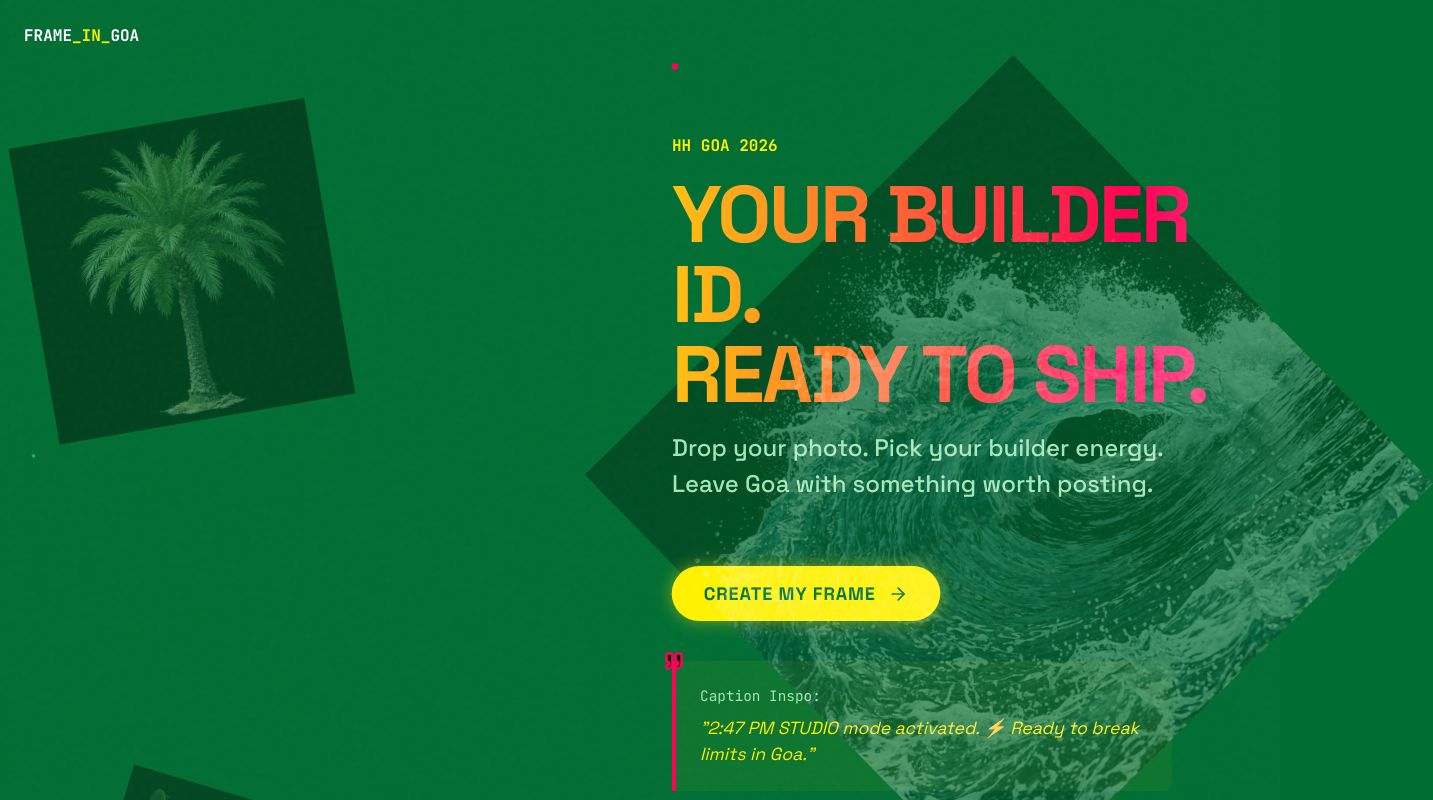
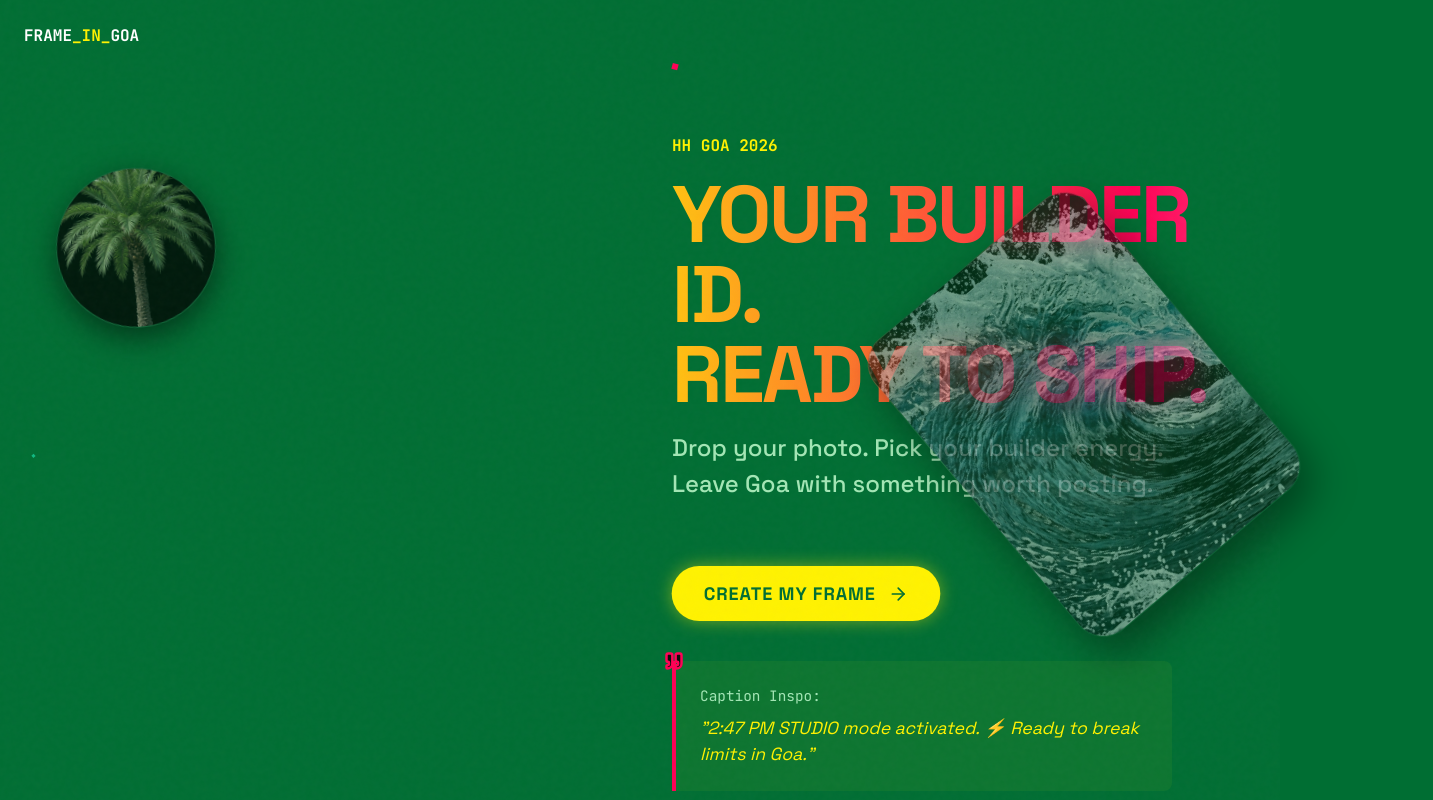
Before and after one commit to yeulsanket/goa----hakathaon, a React (Vite) app: page / in a window 1280 px wide. Shown: the top 800 px of the page, 1433 px wide, since content can reach past the window. Built offline with nearby package versions, Linux system fonts and the light colour scheme; a web font is replaced by a local one.

Commit message:
style: wrap images in professional glassmorphic UI containers

```diff
--- a/src/components/LandingView.tsx
+++ b/src/components/LandingView.tsx
@@ -32,12 +32,19 @@ export function LandingView({ onStart }: LandingViewProps) {
     <div className="grid-layout animate-fade-in" style={{ position: 'relative' }}>
       <style>{FLOAT_STYLES}</style>
 
-      {/* Floating Real Images */}
-      <img src="/palm.jpg" style={{ position: 'absolute', top: '5%', left: '0%', width: '300px', opacity: 0.4, mixBlendMode: 'screen', animation: 'float-1 6s ease-in-out infinite', zIndex: 0, pointerEvents: 'none' }} alt="" />
-      <img src="/plane.jpg" style={{ position: 'absolute', bottom: '15%', left: '5%', width: '250px', opacity: 0.35, mixBlendMode: 'screen', animation: 'float-2 7s ease-in-out infinite', zIndex: 0, pointerEvents: 'none' }} alt="" />
+      {/* Sleek UI Asset Containers (Professional Bento/Orb Style) */}
+      <div style={{ position: 'absolute', top: '10%', left: '2%', width: '160px', height: '160px', borderRadius: '50%', overflow: 'hidden', border: '1px solid rgba(255,255,255,0.08)', backdropFilter: 'blur(12px)', background: 'rgba(0,0,0,0.2)', animation: 'float-1 8s ease-in-out infinite', display: 'flex', alignItems: 'center', justifyContent: 'center', boxShadow: '0 10px 30px rgba(0,0,0,0.5)' }}>
+        <img src="/palm.jpg" style={{ width: '140%', opacity: 0.7, mixBlendMode: 'screen', pointerEvents: 'none' }} alt="" />
+      </div>
 
-      {/* Interactive Wave Section */}
-      <img src="/waves.jpg" className="wave-glow" style={{ position: 'absolute', top: '10%', right: '-5%', width: '600px', opacity: 0.3, mixBlendMode: 'screen', animation: 'float-3 5s ease-in-out infinite', zIndex: 5 }} alt="Tropical Wave" title="Catch the wave!" />
+      <div style={{ position: 'absolute', bottom: '15%', left: '8%', width: '120px', height: '120px', borderRadius: '50%', overflow: 'hidden', border: '1px solid rgba(255,255,255,0.08)', backdropFilter: 'blur(12px)', background: 'rgba(0,0,0,0.2)', animation: 'float-2 9s ease-in-out infinite', display: 'flex', alignItems: 'center', justifyContent: 'center', boxShadow: '0 10px 30px rgba(0,0,0,0.5)' }}>
+        <img src="/plane.jpg" style={{ width: '160%', opacity: 0.6, mixBlendMode: 'screen', pointerEvents: 'none' }} alt="" />
+      </div>
+
+      {/* Interactive Wave UI Component */}
+      <div className="wave-glow" style={{ position: 'absolute', top: '15%', right: '2%', width: '280px', height: '380px', borderRadius: '32px', overflow: 'hidden', border: '1px solid rgba(255,255,255,0.05)', background: 'rgba(0,0,0,0.2)', backdropFilter: 'blur(16px)', animation: 'float-3 10s ease-in-out infinite', zIndex: 5, display: 'flex', alignItems: 'center', justifyContent: 'center', boxShadow: '0 20px 40px rgba(0,0,0,0.4)' }} title="Catch the wave!">
+        <img src="/waves.jpg" style={{ width: '200%', opacity: 0.5, mixBlendMode: 'screen', pointerEvents: 'none' }} alt="Tropical Wave" />
+      </div>
 
       {/* Floating Particles (Digital Sparks) */}
       <div className="particle" style={{ top: '30%', left: '20%', width: '4px', height: '4px', animation: 'float-1 4s infinite alternate' }} />
```
